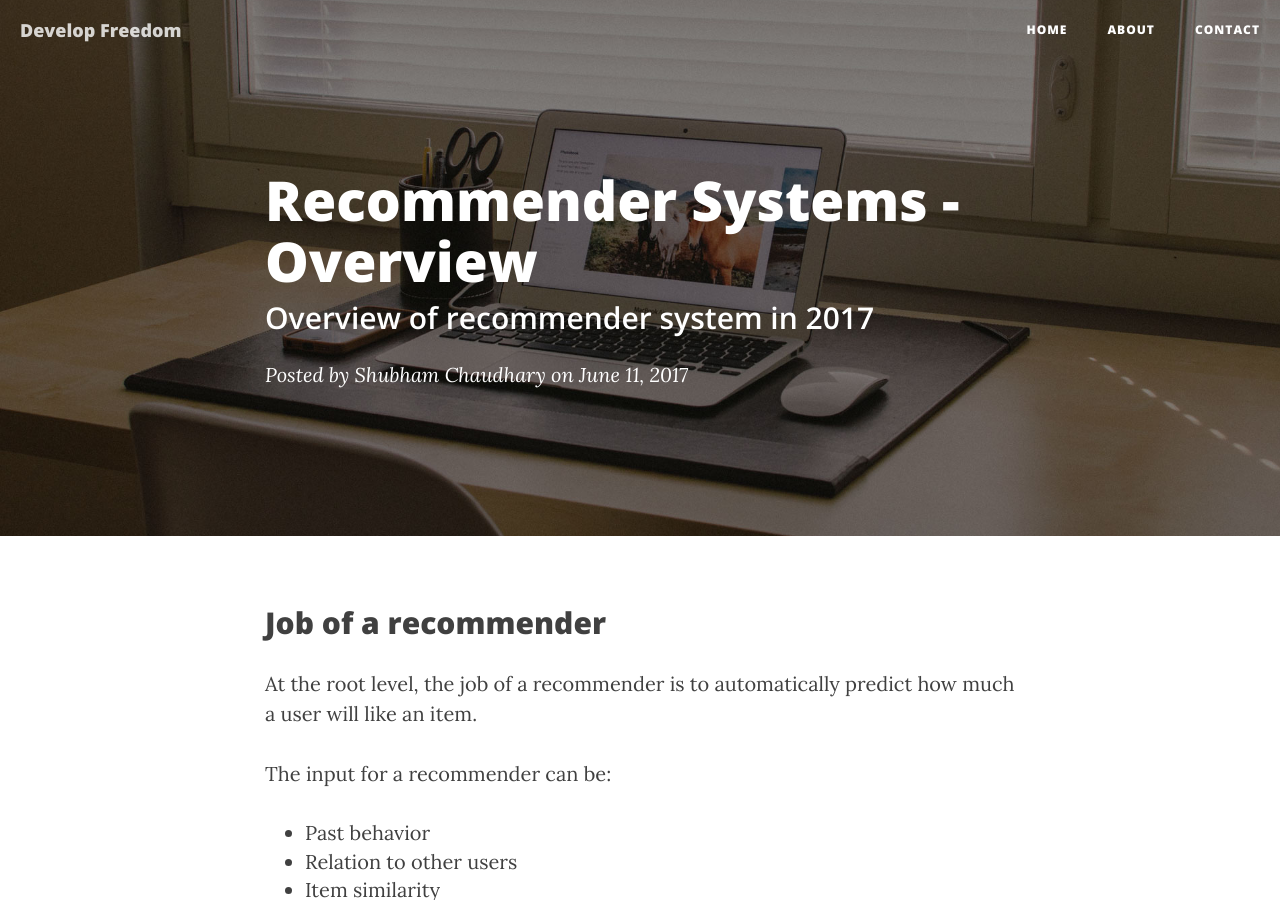
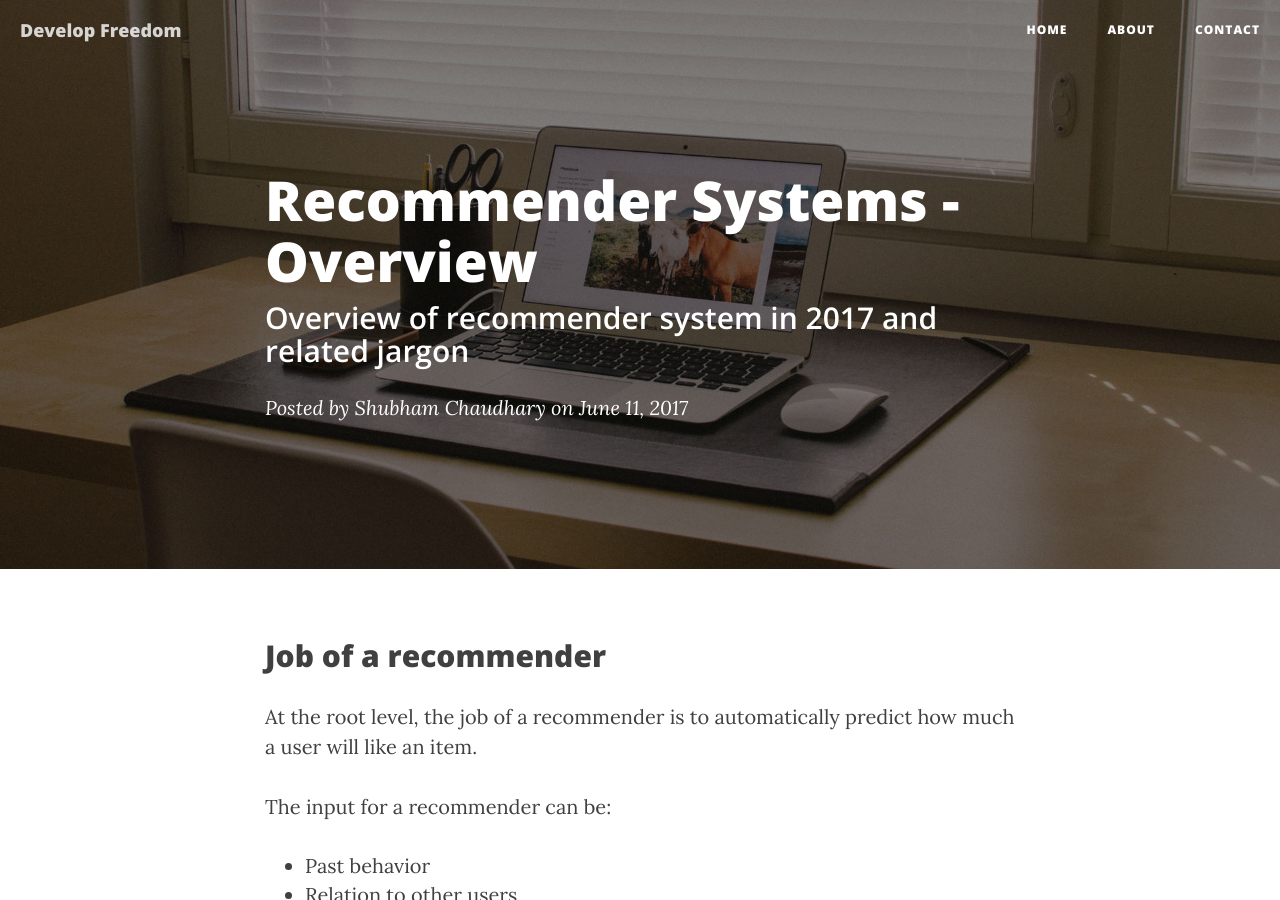
Before and after one commit to ylogx/blog, a Jekyll site: the page built from _posts/2017-06-12-zomato-recommender-system.md, in a window 1280 px wide and 900 px high. Built offline with Jekyll 4.4.1, drawn with Linux system fonts in a browser that asks for light colours; nearby versions of some CDN libraries; comment, search, counter and statistics services are not loaded.

Commit message:
Add info about jargon added in post

```diff
--- a/_posts/2017-06-12-zomato-recommender-system.md
+++ b/_posts/2017-06-12-zomato-recommender-system.md
@@ -1,7 +1,7 @@
 ---
 layout: post
 title: Recommender Systems - Overview
-subtitle: Overview of recommender system in 2017
+subtitle: Overview of recommender system in 2017 and related jargon
 date: '2017-06-12T00:00:00.000+05:30'
 author: Shubham Chaudhary
 permalink: zomato/recommender/overview
```
